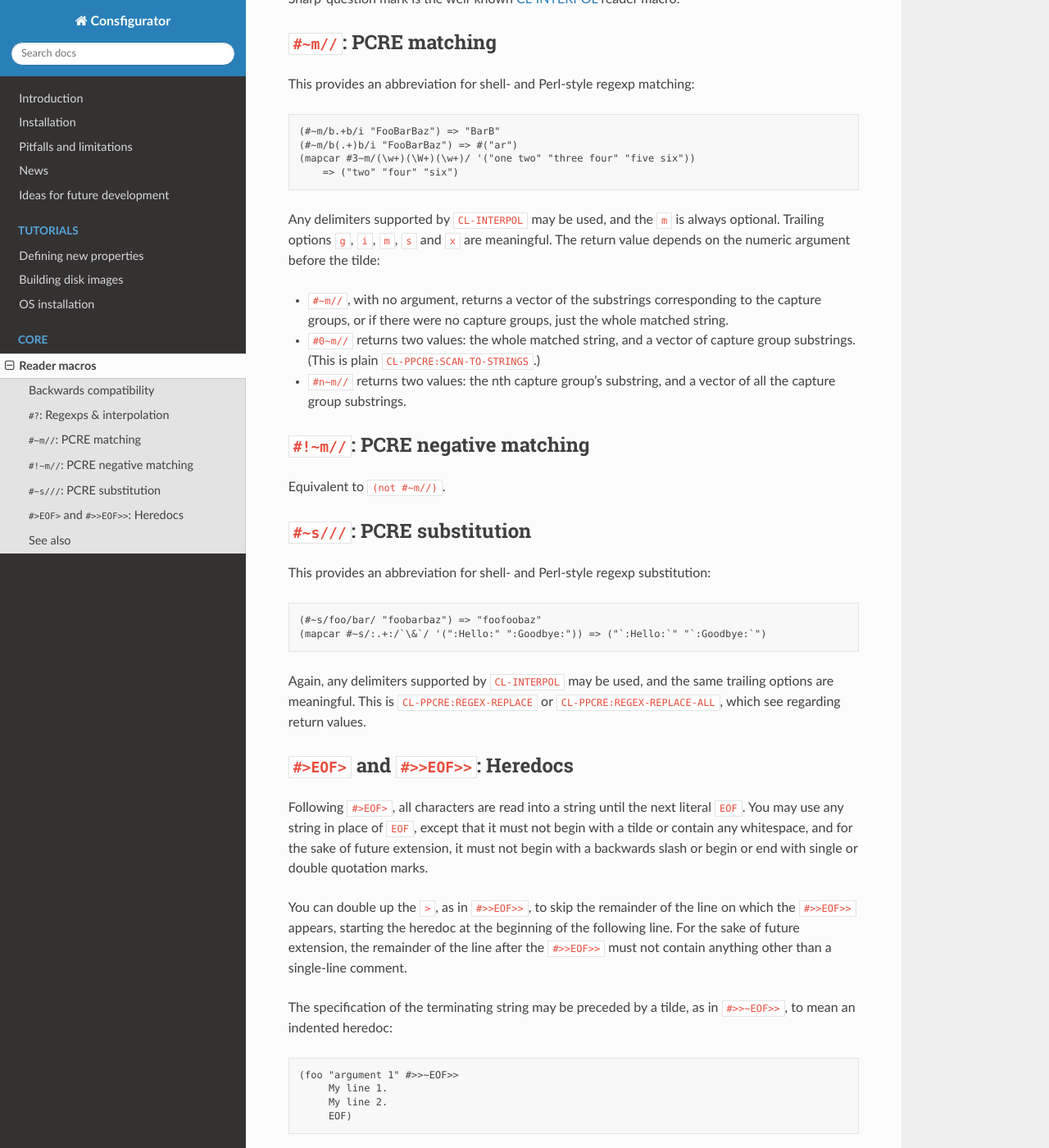
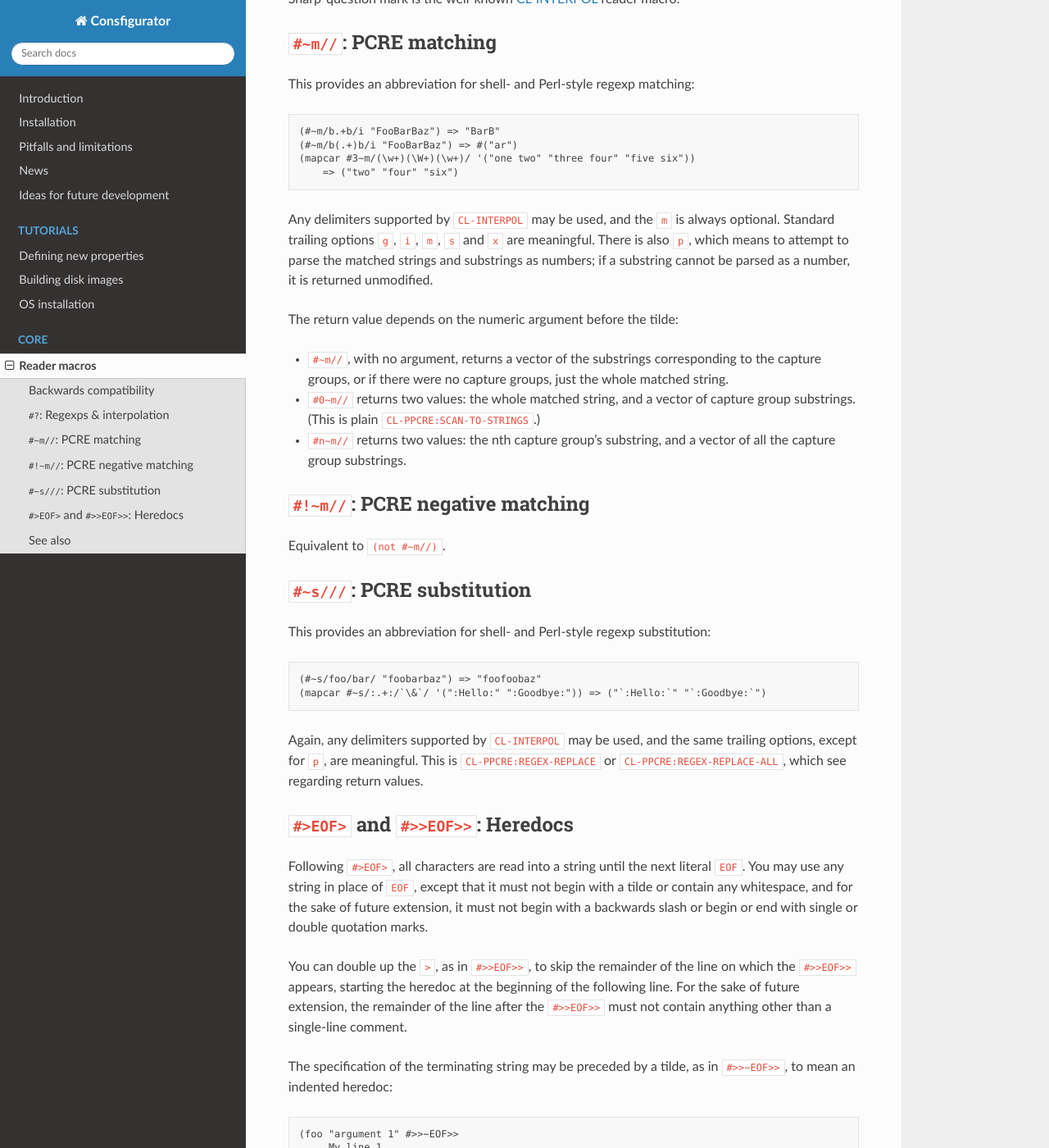
Before and after one commit to spwhitton/consfigurator, a Sphinx documentation site: the page built from doc/reader.rst, in a window 1280 px wide and 1400 px high, scrolled down 526 px. Shown: the whole window at 82% size. Built offline with Sphinx 7.4.7 and the Read the Docs theme 2.0.0, drawn with Linux system fonts in a browser that asks for light colours; pages that are not in the unit, such as notebooks, are missing from menus.

Commit message:
add regexp trailing option to attempt to parse matches as numbers
Signed-off-by: Sean Whitton <spwhitton@spwhitton.name>

```diff
--- a/doc/reader.rst
+++ b/doc/reader.rst
@@ -35,9 +35,12 @@ This provides an abbreviation for shell- and Perl-style regexp matching:
       => ("two" "four" "six")
 
 Any delimiters supported by ``CL-INTERPOL`` may be used, and the ``m`` is
-always optional.  Trailing options ``g``, ``i``, ``m``, ``s`` and ``x`` are
-meaningful.  The return value depends on the numeric argument before the
-tilde:
+always optional.  Standard trailing options ``g``, ``i``, ``m``, ``s`` and
+``x`` are meaningful.  There is also ``p``, which means to attempt to parse
+the matched strings and substrings as numbers; if a substring cannot be parsed
+as a number, it is returned unmodified.
+
+The return value depends on the numeric argument before the tilde:
 
 - ``#~m//``, with no argument, returns a vector of the substrings
   corresponding to the capture groups, or if there were no capture groups,
@@ -65,8 +68,9 @@ This provides an abbreviation for shell- and Perl-style regexp substitution:
   (mapcar #~s/:.+:/`\&`/ '(":Hello:" ":Goodbye:")) => ("`:Hello:`" "`:Goodbye:`")
 
 Again, any delimiters supported by ``CL-INTERPOL`` may be used, and the same
-trailing options are meaningful.  This is ``CL-PPCRE:REGEX-REPLACE`` or
-``CL-PPCRE:REGEX-REPLACE-ALL``, which see regarding return values.
+trailing options, except for ``p``, are meaningful.  This is
+``CL-PPCRE:REGEX-REPLACE`` or ``CL-PPCRE:REGEX-REPLACE-ALL``, which see
+regarding return values.
 
 ``#>EOF>`` and ``#>>EOF>>``: Heredocs
 -------------------------------------
```
Also changed, not shown: 9 other files.
